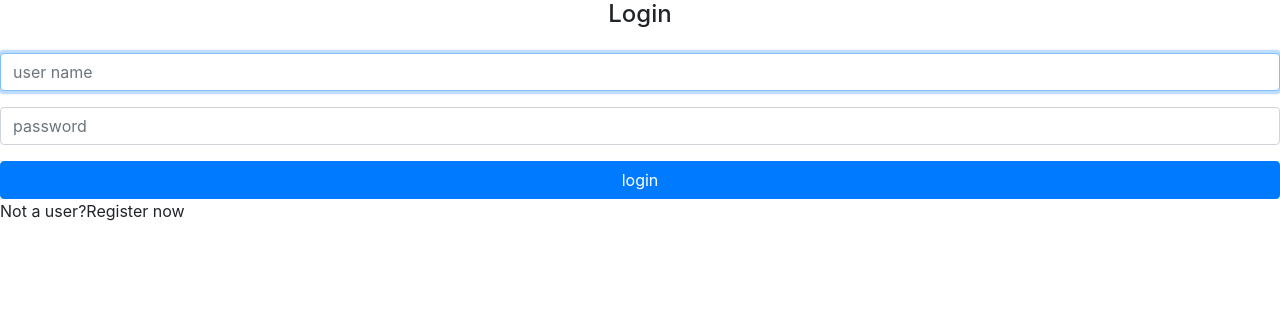
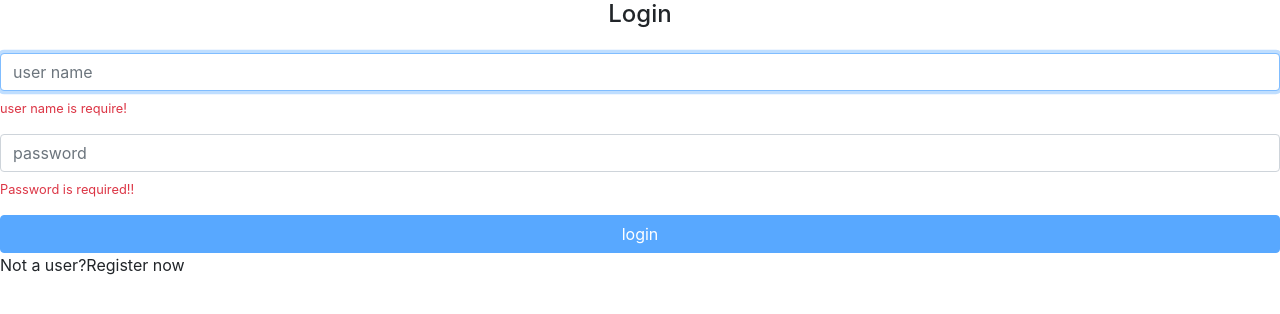
Before and after one commit to MacielSousa/projectpic, an Angular app: page / in a window 1280 px wide. Shown: the top 314 px of the page. Built offline with nearby package versions, Linux system fonts and the light colour scheme.

Commit message:
feat: component login and message

```diff
--- a/src/app/home/signin/signin.component.html
+++ b/src/app/home/signin/signin.component.html
@@ -1,27 +1,26 @@
 <h4 class="text-center">Login</h4>
 
-<form class="form mt-4">
+<form [formGroup]="loginForm" class="form mt-4">
 
     <div class="form-group">
-        <input
-            class="form-control"
-            placeholder="user name"
-            autofocus>
+        <input formControlName="userName" class="form-control" placeholder="user name" autofocus>
+        <ap-vmessage
+            *ngIf="loginForm.get('userName').errors?.required"
+            text="user name is require!"
+        >
+        </ap-vmessage>
     </div>
 
     <div class="form-group">
-        <input
-            type="password"
-            class="form-control"
-            placeholder="password">
+        <input formControlName="password" type="password" class="form-control" placeholder="password">
+        <ap-vmessage
+            *ngIf="loginForm.get('password').errors?.required"
+            text="Password is required!!"
+        >
+        </ap-vmessage>
     </div>
 
-    <button
-        type="submit"
-        class="btn btn-primary btn-block">
-        login
-    </button>
-
+    <button [disabled]="loginForm.invalid" type="submit" class="btn btn-primary btn-block">login</button>
 </form>
 
 <p>Not a user?<a>Register now</a></p>
--- a/src/app/home/signin/signin.component.ts
+++ b/src/app/home/signin/signin.component.ts
@@ -1,7 +1,19 @@
-import { Component } from '@angular/core';
+import { Component, OnInit } from '@angular/core';
+import {  FormBuilder, FormGroup, Validators } from '@angular/forms';
 
 @Component({
-    templateUrl: './signin.component.html',
-    styleUrls: []
-  })
-export class SignInComponent {}
+  templateUrl: './signin.component.html'
+})
+export class SignInComponent implements OnInit{
+
+  loginForm: FormGroup;
+
+  constructor(private formBuilder: FormBuilder) { }
+
+  ngOnInit(): void {
+    this.loginForm = this.formBuilder.group({
+        userName: ['', Validators.required],
+        password: ['', Validators.required]
+    });
+  }
+}
--- /dev/null
+++ b/src/app/shared/vmessage/vmessage.component.html
@@ -0,0 +1 @@
+<small class="text-danger d-block mt-2">{{text}}</small>
```
Also changed, not shown: src/app/home/home.module.ts (+6 -6 lines), src/app/shared/vmessage/vmessage.component.ts (added, +10 -0 lines), src/app/shared/vmessage/vmessage.module.ts (added, +11 -0 lines).
